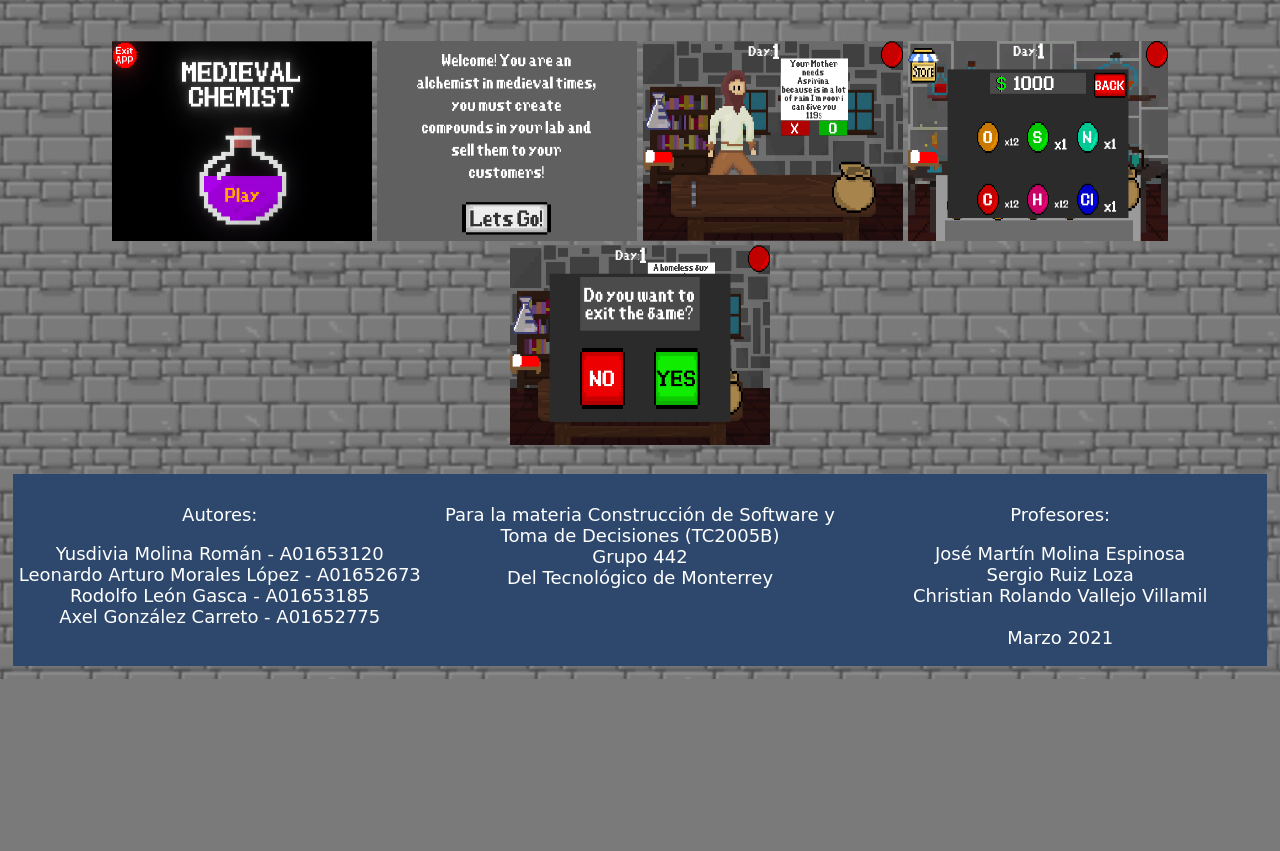
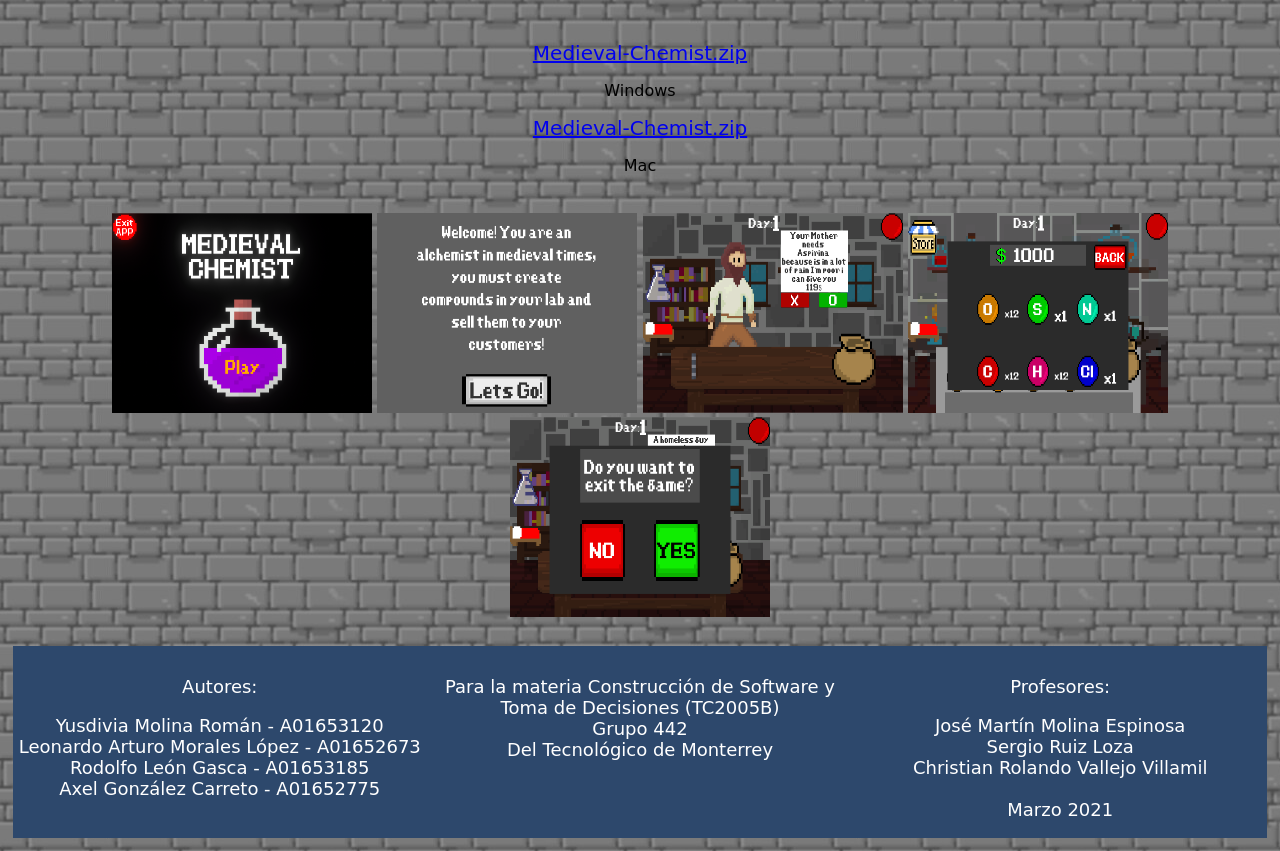
Before and after one commit to llFCAxelentell/WebSTEM, a Django app: page /juego.html in a window 1280 px wide. Shown: the part 977-1828 px from the top of the page. Before the commit the page ends 1656 px from the top, so only its background shows below. Run offline with Django 3.2, Linux system fonts and the light colour scheme.

Commit message:
Update juego.html

```diff
--- a/templates/juego.html
+++ b/templates/juego.html
@@ -70,6 +70,11 @@
     <div><iframe src="https://widgets.gamejolt.com/package/v1?key=Bj6ydGVq" frameborder="0" width="500" height="245"></iframe></div>
 
     <div>
+        <a href="{%static 'STEAM-WINDOWS.zip'%}" download>Medieval-Chemist.zip</a><p>Windows</p>
+        <a href="{%static 'STEAM-MAC.zip'%}" download>Medieval-Chemist.zip</a><p>Mac</p>
+    </div>
+
+    <div>
         <img src="{%static 'ss5.png'%}" width="260" height="200" alt="imagen ss5">
         <img src="{%static 'ss4.png'%}" width="260" height="200" alt="imagen ss4">
         <img src="{%static 'ss3.png'%}" width="260" height="200" alt="imagen ss3">
```
